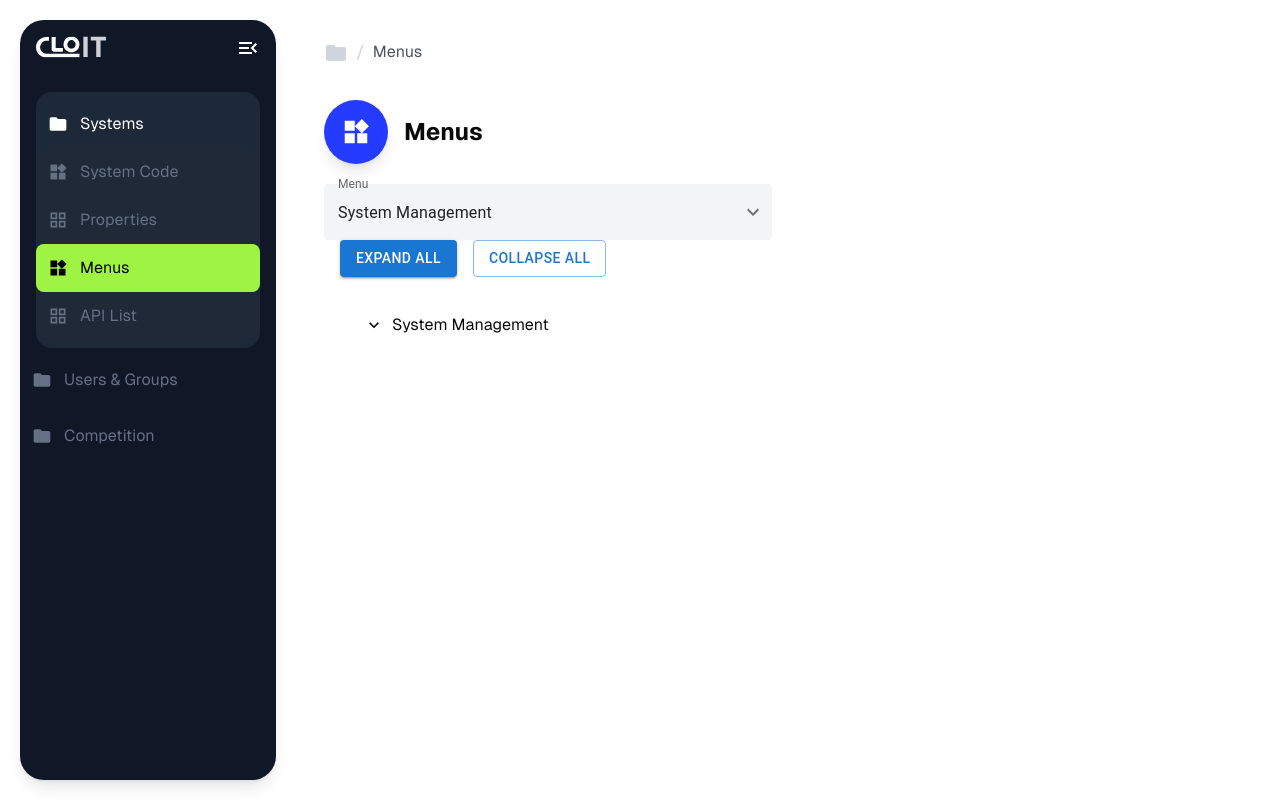
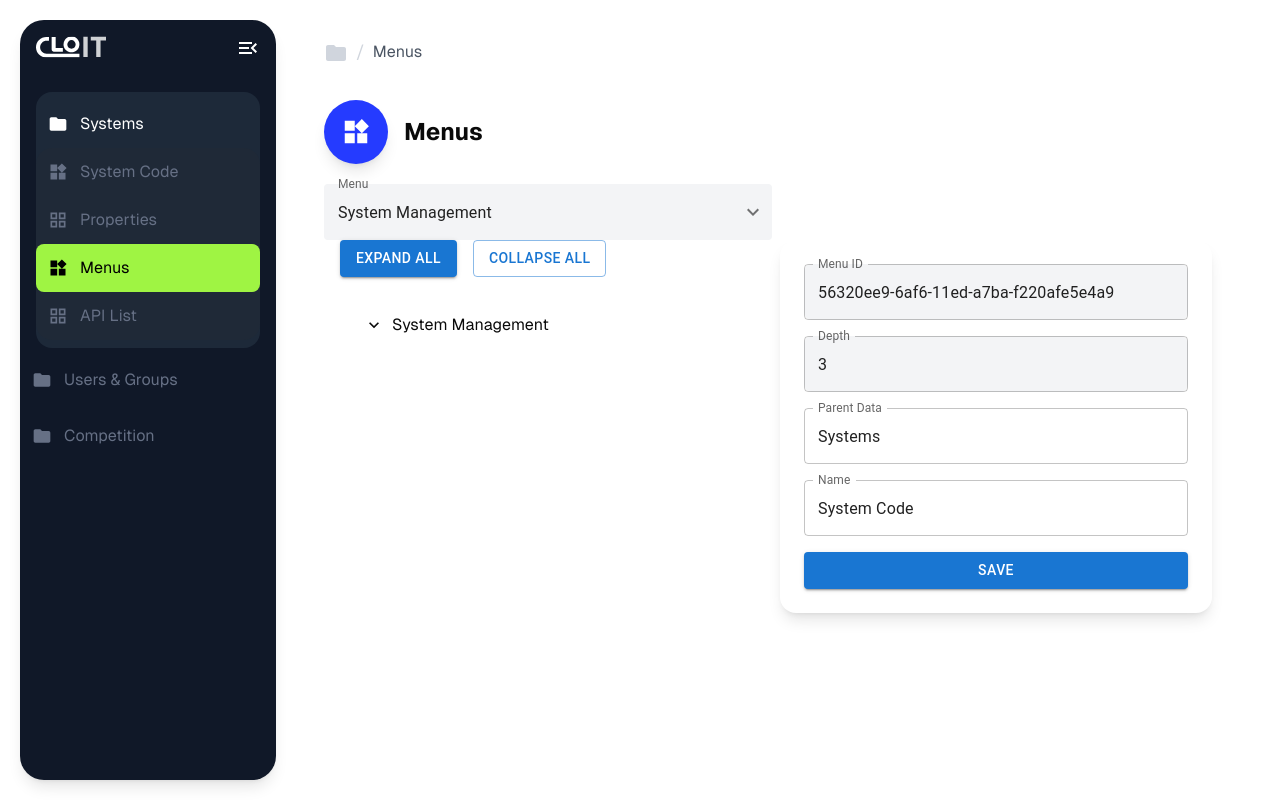
Before and after one commit to PulasthiAbey/menu-invention, a Next.js app in the folder frontend/: page /systems/menus in a window 1280 px wide. Built offline with nearby package versions, Linux system fonts and the light colour scheme.

Commit message:
Updated codebase

```diff
--- a/frontend/src/app/systems/menus/page.tsx
+++ b/frontend/src/app/systems/menus/page.tsx
@@ -1,4 +1,5 @@
 "use client";
+
 import { useState } from "react";
 import { Widgets, ExpandMore } from "@mui/icons-material";
 import {
@@ -8,8 +9,9 @@ import {
   FormControl,
   InputLabel,
 } from "@mui/material";
-import TreeMenu from "@/components/ui/TreeMenu";
+import { TreeMenu } from "@/components/ui";
 import { ExpandedState, TreeNode } from "@/types";
+import { MenuForm } from "@/components/layout";
 
 const sampleMenu = [
   {
@@ -49,7 +51,7 @@ export default function Menus() {
   const [expanded, setExpanded] = useState<ExpandedState>({});
 
   const expandAllNodes = (nodes: TreeNode[]): { [key: string]: boolean } => {
-    let newExpanded: { [key: string]: boolean } = {};
+    const newExpanded: { [key: string]: boolean } = {};
 
     const traverse = (items: TreeNode[]) => {
       items.forEach((item) => {
@@ -99,6 +101,7 @@ export default function Menus() {
       </FormControl>
 
       <div className="grid grid-cols-2 gap-6">
+        {/* Left Column: Button Controls and Tree View */}
         <div>
           <div className="flex space-x-4 px-4">
             <Button
@@ -125,6 +128,11 @@ export default function Menus() {
             />
           </div>
         </div>
+
+        {/* Right Column: Menu Form */}
+        <div>
+          <MenuForm />
+        </div>
       </div>
     </div>
   );
--- /dev/null
+++ b/frontend/src/components/layout/MenuForm.tsx
@@ -0,0 +1,69 @@
+"use client";
+import { useState } from "react";
+import { Button, TextField } from "@mui/material";
+import { FormData } from "@/types";
+
+export default function MenuForm() {
+  const [formData, setFormData] = useState<FormData>({
+    menuId: "56320ee9-6af6-11ed-a7ba-f220afe5e4a9",
+    depth: "3",
+    parentData: "Systems",
+    name: "System Code",
+  });
+
+  const handleChange = (e: { target: { name: any; value: any } }) => {
+    setFormData({ ...formData, [e.target.name]: e.target.value });
+  };
+
+  const handleSubmit = (e: { preventDefault: () => void }) => {
+    e.preventDefault();
+    console.log("Form Data Submitted:", formData);
+  };
+
+  return (
+    <form
+      onSubmit={handleSubmit}
+      className="flex flex-col space-y-4 p-6 bg-white rounded-2xl shadow-lg max-w-md mx-auto"
+    >
+      <TextField
+        label="Menu ID"
+        name="menuId"
+        value={formData.menuId}
+        InputProps={{ readOnly: true }}
+        className="bg-gray-100 rounded-lg"
+        fullWidth
+      />
+      <TextField
+        label="Depth"
+        name="depth"
+        value={formData.depth}
+        InputProps={{ readOnly: true }}
+        className="bg-gray-100 rounded-lg"
+        fullWidth
+      />
+      <TextField
+        label="Parent Data"
+        name="parentData"
+        value={formData.parentData}
+        onChange={handleChange}
+        fullWidth
+      />
+      <TextField
+        label="Name"
+        name="name"
+        value={formData.name}
+        onChange={handleChange}
+        fullWidth
+      />
+      <Button
+        type="submit"
+        variant="contained"
+        color="primary"
+        className="rounded-full text-lg font-semibold py-3"
+        fullWidth
+      >
+        Save
+      </Button>
+    </form>
+  );
+}
--- a/frontend/src/components/layout/index.ts
+++ b/frontend/src/components/layout/index.ts
@@ -1,3 +1,4 @@
 export { default as Sidebar } from "./Sidebar";
 export { default as Header } from "./Header";
 export { default as Breadcrumb } from "./Breadcrumb";
+export { default as MenuForm } from "./MenuForm";
--- a/frontend/src/types/index.ts
+++ b/frontend/src/types/index.ts
@@ -1 +1 @@
-export type { TreeNode, ExpandedState } from "./common";
+export type { TreeNode, ExpandedState, FormData } from "./common";
```
Also changed, not shown: frontend/src/types/common.ts (+7 -0 lines).
